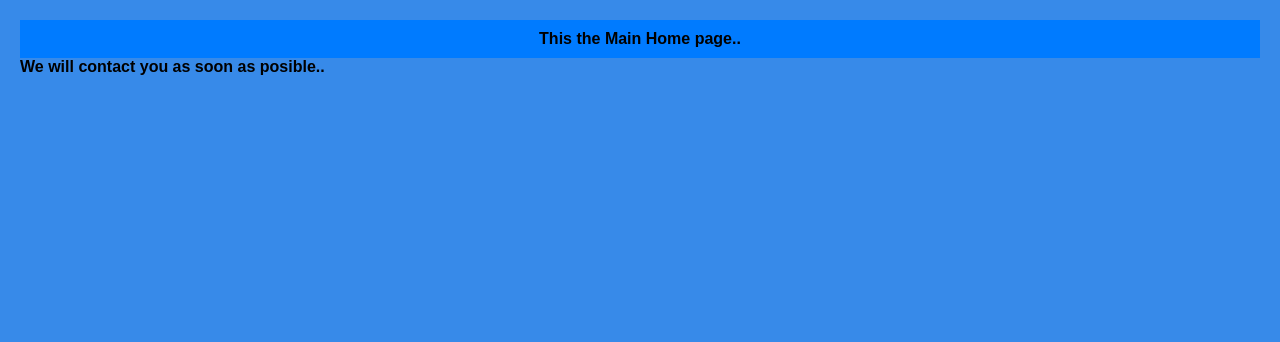
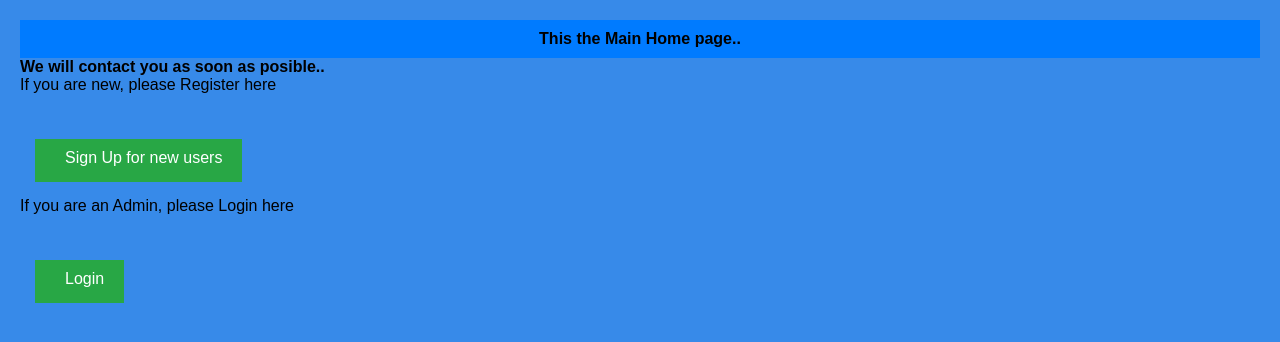
Before and after one commit to TareqJamilSarkar/Web_Technology, a PHP site: page /Home.php in a window 1280 px wide. Shown: the top 342 px of the page. Run offline with PHP 8.4, Linux system fonts and the light colour scheme.

Commit message:
admin login

```diff
--- a/Home.php
+++ b/Home.php
@@ -11,6 +11,18 @@
 
      <h2> We will contact you as soon as posible..</h2>
 
+<legend>If you are new, please Register here</legend>
+     <form action="Registration_Form.php" method="POST" enctype="multipart/form-data" onsubmit = "return validate()">
+   <button type="submit" name="submit">Sign Up for new users</button>
+</form>
+
+
+<legend>If you are an Admin, please Login here</legend>
+<form action="admin.php" method="POST" enctype="multipart/form-data" onsubmit = "return validate()">
+    <button type="submit" name="submit">Login</button>
+
+
+
 </form>
 </body>
 </html>
```
